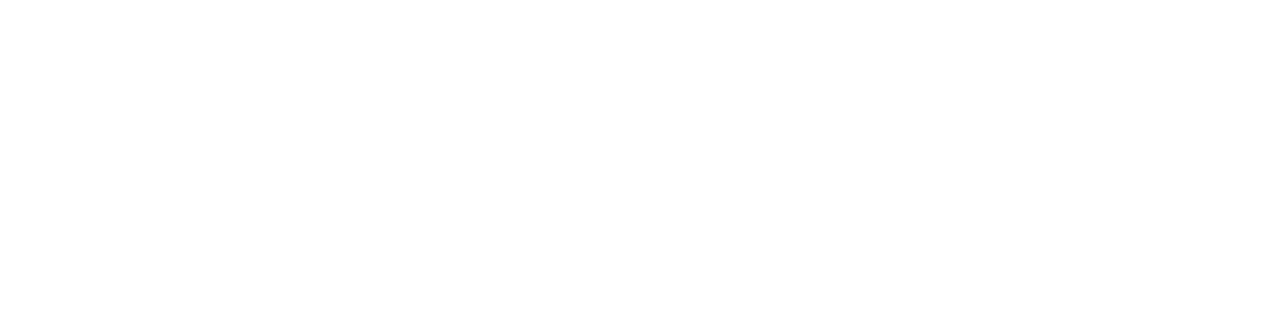
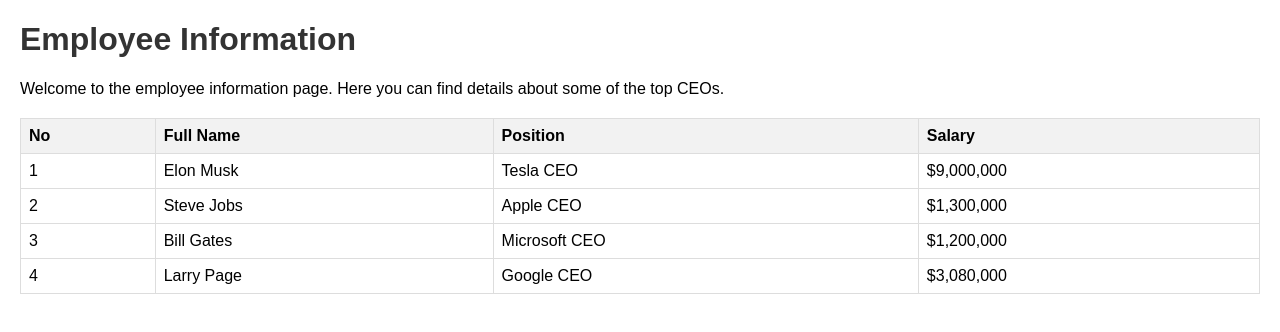
Before and after one commit to harizonelopez/Mallymart, a plain HTML site: page index.html in a window 1280 px wide. Drawn offline with Linux system fonts and the light colour scheme.

Commit message:
Initial updates

```diff
--- a/index.html
+++ b/index.html
@@ -4,8 +4,73 @@
     <meta charset="UTF-8">
     <meta name="viewport" content="width=device-width, initial-scale=1.0">
     <title>Document</title>
+
+    <style>
+        body {
+            font-family: Arial, sans-serif;
+            margin: 20px;
+        }
+
+        h1 {
+            color: #333;
+        }
+
+        table {
+            width: 100%;
+            /* border: 2px solid black; */
+            border-collapse: collapse;
+            margin-top: 20px;
+        }
+
+        th, td {
+            border: 1px solid #ddd;
+            padding: 8px;
+            text-align: left;
+        }
+
+        th {
+            background-color: #f2f2f2;
+        }
+    </style>
+
 </head>
 <body>
+    <h1>Employee Information</h1>
+
+    <p>Welcome to the employee information page. Here you can find details about some of the top CEOs.</p>
+
+    <table>
+        <tr>
+            <th>No</th>
+            <th>Full Name</th>
+            <th>Position</th>
+            <th>Salary</th>
+        </tr>
+        <tr>
+            <td>1</td>
+            <td>Elon Musk</td>
+            <td>Tesla CEO</td>
+            <td>$9,000,000</td>
+        </tr>
+        <tr>
+            <td>2</td>
+            <td>Steve Jobs</td>
+            <td>Apple CEO</td>
+            <td>$1,300,000</td>
+        </tr>
+        <tr>
+            <td>3</td>
+            <td>Bill Gates</td>
+            <td>Microsoft CEO</td>
+            <td>$1,200,000</td>
+        </tr>
+        <tr>
+            <td>4</td>
+            <td>Larry Page</td>
+            <td>Google CEO</td>
+            <td>$3,080,000</td>
+        </tr>
+    </table>
 
 </body>
 </html>
```
